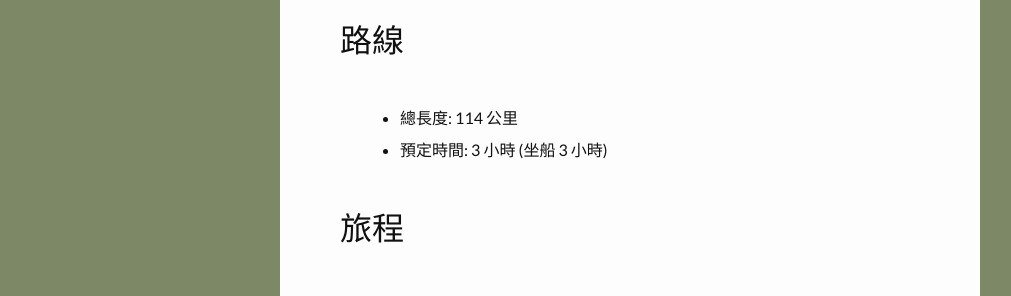
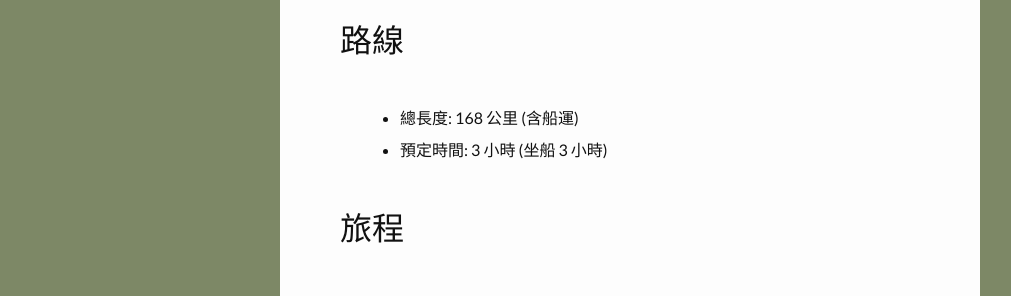
Before and after one commit to autumnal-rider/taiwan, a Jekyll site: the page built from _posts/2015-09-13-yilan-to-hualien.md, in a window 1280 px wide and 900 px high, scrolled down 857 px. Shown: the part 152-448 px from the top of the window, without its empty margins (10-1021 px from the left). Built offline with Jekyll 4.4.1, drawn with Linux system fonts in a browser that asks for light colours; nearby versions of some CDN libraries; comment, search, counter and statistics services are not loaded.

```diff
--- a/_posts/2015-09-13-yilan-to-hualien.md
+++ b/_posts/2015-09-13-yilan-to-hualien.md
@@ -5,17 +5,17 @@ date: 2015-09-13
 category: 環島
 tags: 環島 台灣 Taiwan 宜蘭 花蓮 麗娜輪 牛山 光復糖廠 馬太鞍濕地 瑞穗牧場 瑞穗黃家溫泉山莊
 keywords: 環島,台灣,Taiwan,宜蘭,花蓮,麗娜輪,牛山,光復糖廠,馬太鞍濕地,瑞穗牧場,瑞穗黃家溫泉山莊
-google_map: https://bit.ly/1iqRwzE
+google_map: https://bit.ly/1FFiZ5s
 thumb: https://farm1.staticflickr.com/734/21211783945_ea6242379d.jpg
 travel:
   from: 宜蘭
   to: 花蓮
-  distance: '114 KM'
+  distance: '168 KM'
 ---
 
 ## 路線
 
-- 總長度: 114 公里
+- 總長度: 168 公里 (含船運)
 - 預定時間: 3 小時 (坐船 3 小時)
 
 ## 旅程
```
